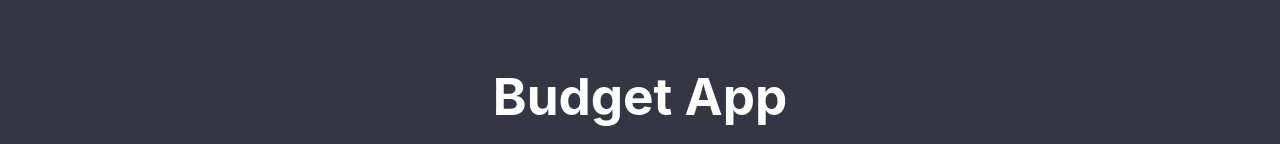
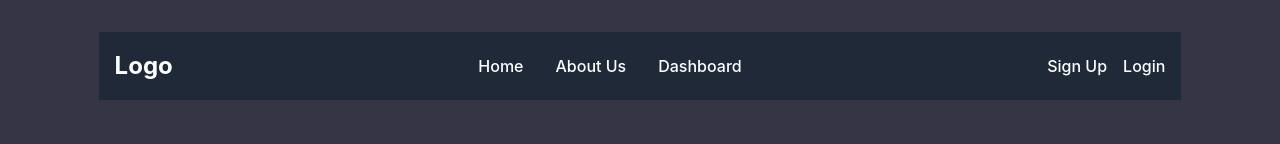
Before and after one commit to Turkiano/Budget-App-Frontend, a React (Vite) app: page / in a window 1280 px wide. Shown: the top 144 px of the page. Built offline with nearby package versions, Linux system fonts and the light colour scheme; no server answers.

Commit message:
Navigation Menu is done

```diff
--- a/src/App.tsx
+++ b/src/App.tsx
@@ -8,6 +8,7 @@ import { IncomeList } from './components/IncomeList';
 import { ExpenseList } from './components/ExpenseList';
 import { TransferAccountWrapper } from './components/TransferAccountWrapper';
 import { Table } from './components/Table';
+import { NavigationMenu } from './components/NavigationMenu ';
 
 
 export type AllTranscationTypes = {
@@ -124,6 +125,7 @@ function App() {
 
   return (
     <>
+    <NavigationMenu />
       <div className="grid-container">
         <div className="header">
           <h1>Budget App</h1>
--- /dev/null
+++ b/src/Components/NavigationMenu .tsx
@@ -0,0 +1,29 @@
+import { Link } from 'react-router-dom';
+import '../Styling/NavigationMenu .css';
+
+
+export function NavigationMenu() {
+  return (
+    <nav className="navbar">
+      {/* Logo Section */}
+      <div className="flex items-center">
+        <Link to="/" className="navbar-logo">
+          Logo
+        </Link>{' '}
+      </div>
+
+      {/* Menu Links */}
+      <div className="navbar-menu">
+        <Link to="/">Home</Link>
+        <Link to="/about">About Us</Link>
+        <Link to="/dashboard">Dashboard</Link>
+      </div>
+
+      {/* SignUp/Login Section */}
+      <div className="navbar-auth">
+        <Link to="/signup">Sign Up</Link>
+        <Link to="/login">Login</Link>
+      </div>
+    </nav>
+  );
+}
--- /dev/null
+++ b/src/Styling/NavigationMenu .css
@@ -0,0 +1,47 @@
+/* NavigationMenu.css */
+
+.navbar {
+    display: flex;
+    justify-content: space-between;
+    align-items: center;
+    padding: 16px;
+    background-color: #1f2937; /* Dark gray */
+    color: white;
+  }
+
+  .navbar-logo {
+    font-size: 24px;
+    font-weight: bold;
+    text-decoration: none;
+    color: white;
+  }
+
+  .navbar-menu {
+    display: flex;
+    gap: 32px;
+  }
+
+  .navbar-menu a {
+    text-decoration: none;
+    color: white;
+    transition: color 0.3s ease-in-out;
+  }
+
+  .navbar-menu a:hover {
+    color: #9ca3af; /* Lighter gray */
+  }
+
+  .navbar-auth {
+    display: flex;
+    gap: 16px;
+  }
+
+  .navbar-auth a {
+    text-decoration: none;
+    color: white;
+    transition: color 0.3s ease-in-out;
+  }
+
+  .navbar-auth a:hover {
+    color: #9ca3af;
+  }
```
